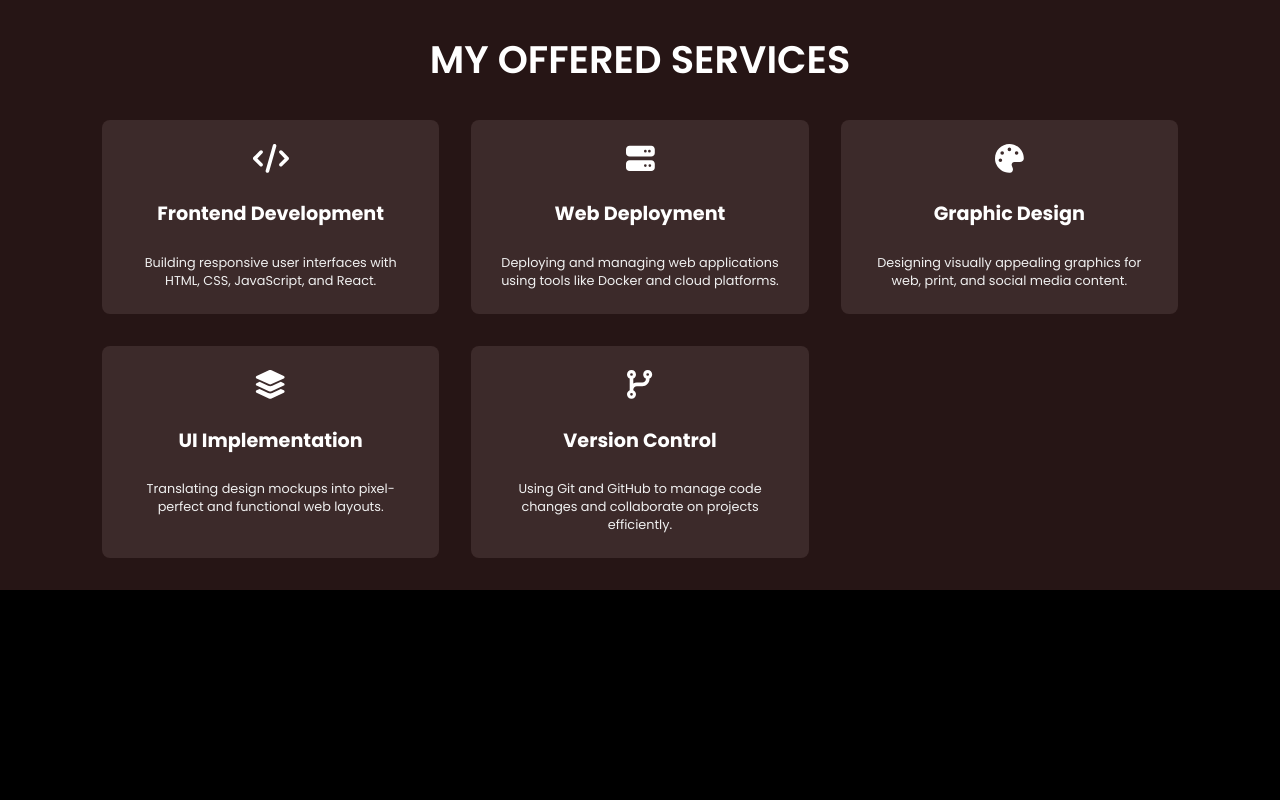
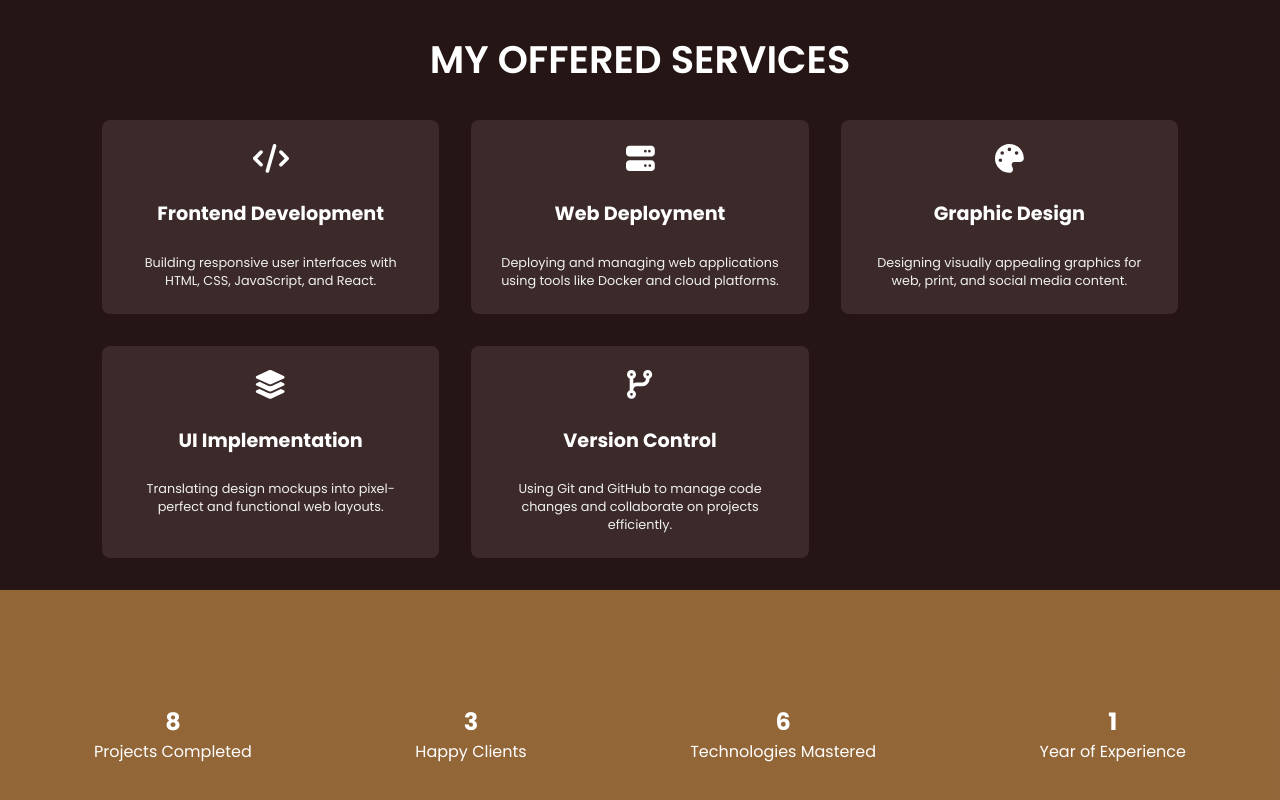
Before and after one commit to Confidenceb/my-portfolio-site, a React (Vite) app: page / in a window 1280 px wide. Shown: the part 1361-2161 px from the top of the page. Before the commit the page ends 1951 px from the top, so only its background shows below. Built offline with nearby package versions, Linux system fonts and the light colour scheme.

Commit message:
Implement statistic

```diff
--- a/src/services.css
+++ b/src/services.css
@@ -37,3 +37,23 @@
 .service-icon {
   font-size: 1.8rem;
 }
+
+.achievement-section {
+  background-color: #d95a;
+  padding: 3.6rem 0;
+}
+
+.achievement-list {
+  display: flex;
+  flex-wrap: wrap;
+  justify-content: space-between;
+  gap: 1.5rem;
+  padding: 2rem 0;
+}
+
+.achievement-item {
+  display: flex;
+  flex-direction: column;
+  padding: 1.5rem;
+  text-align: center;
+}
--- a/src/services.jsx
+++ b/src/services.jsx
@@ -45,7 +45,27 @@ const Services = () => {
     },
   ];
 
+  const statsData = [
+    {
+      count: 8,
+      label: "Projects Completed",
+    },
+    {
+      count: 3,
+      label: "Happy Clients",
+    },
+    {
+      count: 6,
+      label: "Technologies Mastered",
+    },
+    {
+      count: 1,
+      label: "Year of Experience",
+    },
+  ];
+
   return (
+    <>
       <div className="services-section">
         <div className="container">
           <h1 className="services-header">My Offered Services</h1>
@@ -83,6 +103,19 @@ const Services = () => {
           </div>
         </div>
       </div>
+      <div className="achievement-section">
+        <div className="achievement container">
+          <div className="achievement-list">
+            {statsData.map((stat, index) => (
+              <div key={index} className="achievement-item">
+                <h2 className="achievement-count">{stat.count}</h2>
+                <p className="achievement-label">{stat.label}</p>
+              </div>
+            ))}
+          </div>
+        </div>
+      </div>
+    </>
   );
 };
 
```
Lines whose indentation alone changed are shown as unchanged.
